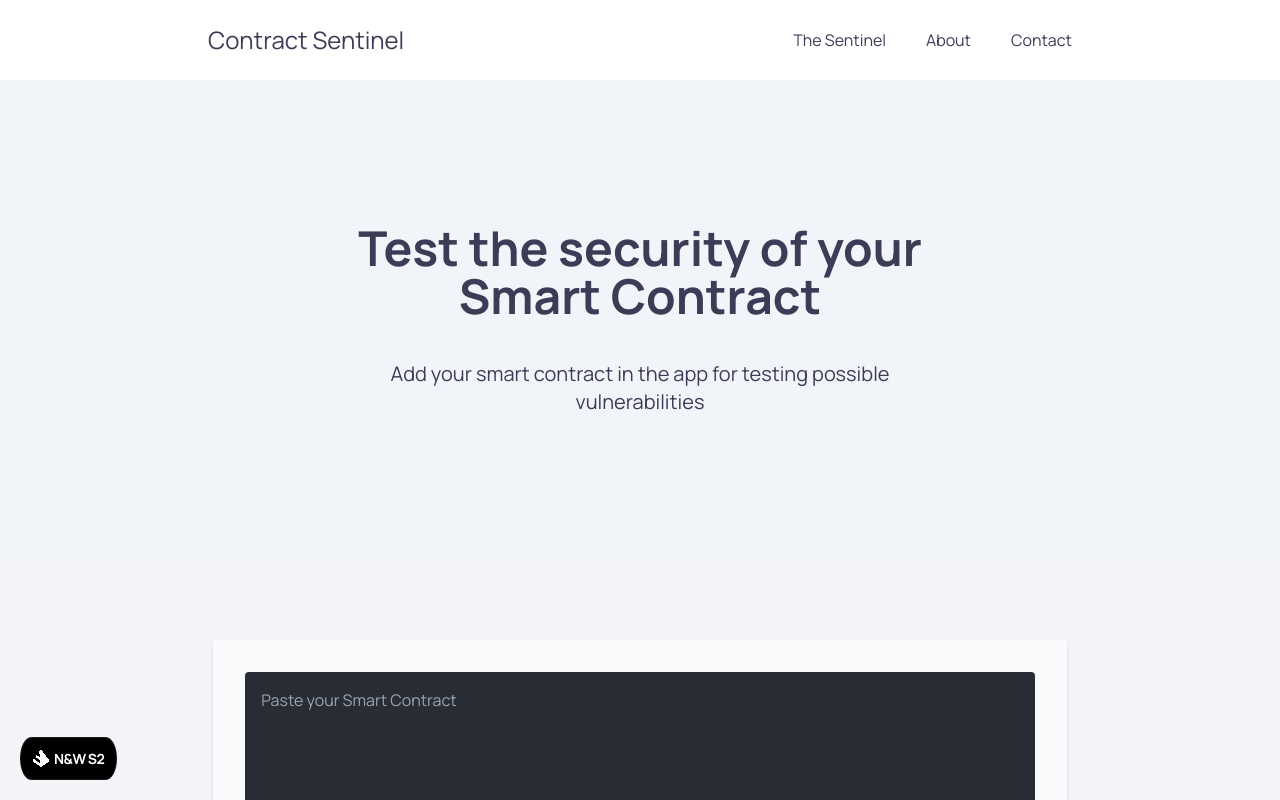
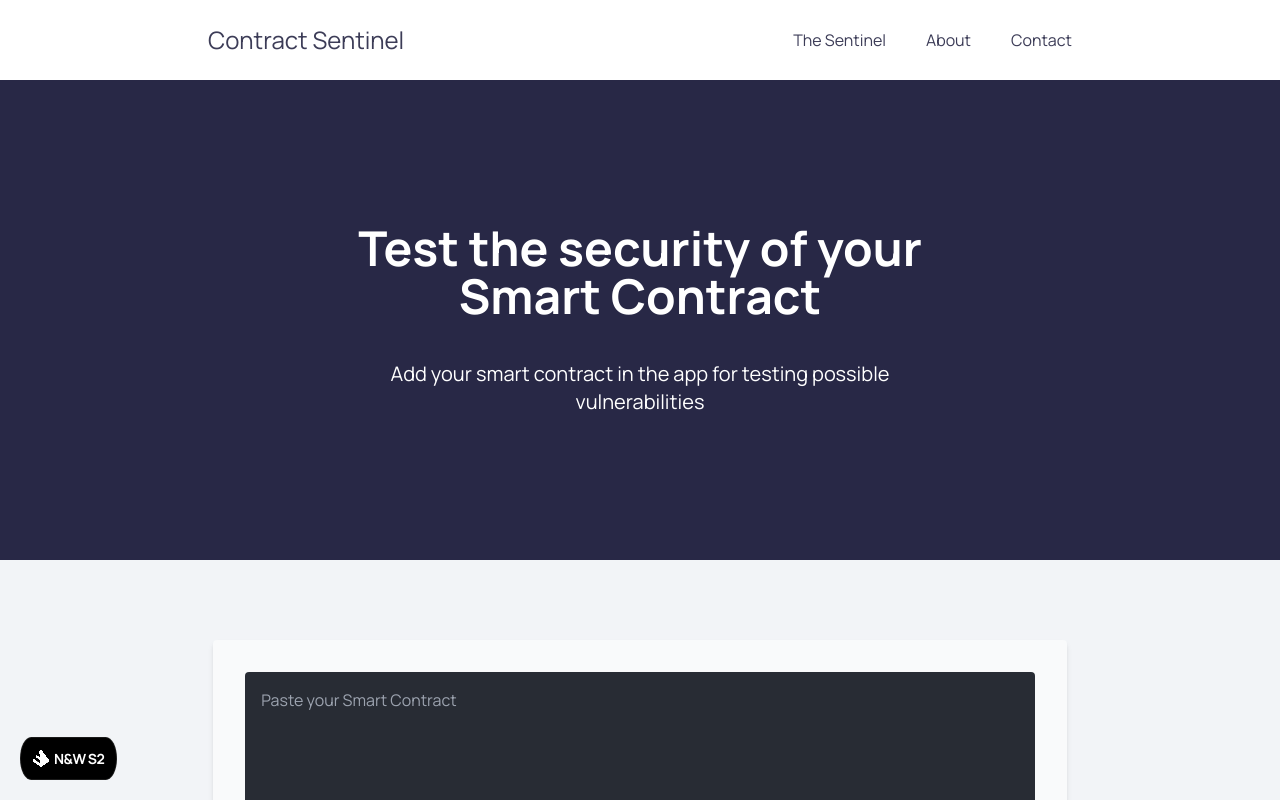
Before and after one commit to AFPedreros/contract-sentinel, a Next.js app: page /sentinel in a window 1280 px wide. Shown: the top 800 px of the page. Built offline with nearby package versions, Linux system fonts and the light colour scheme.

Commit message:
change the background in the sentinel tab

```diff
--- a/pages/sentinel.js
+++ b/pages/sentinel.js
@@ -58,7 +58,7 @@ const Audit = () => {
                 <title>Contract Sentinel</title>
             </Head>
             <Header />
-            <div className="h-[30rem] bg-slate-100 px-6 text-center w-full flex items-center">
+            <div className="h-[30rem] bg-[#282846] text-white px-6 text-center w-full flex items-center">
                 <div className="flex flex-col w-full items-center justify-center md:w-1/2 mx-auto">
                     <h1 className="text-4xl font-bold md:text-5xl">
                         Test the security of your Smart Contract
```
